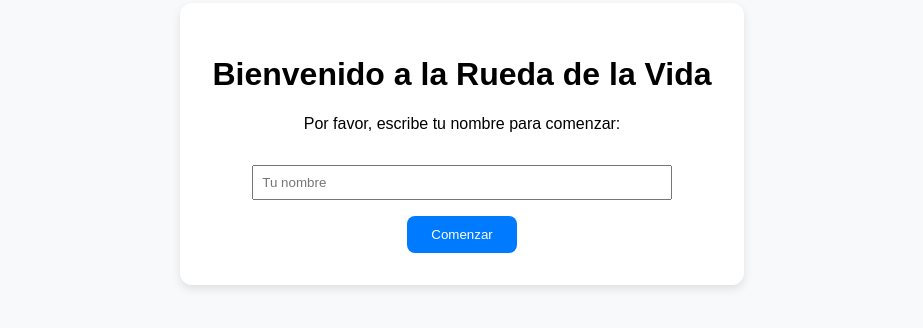
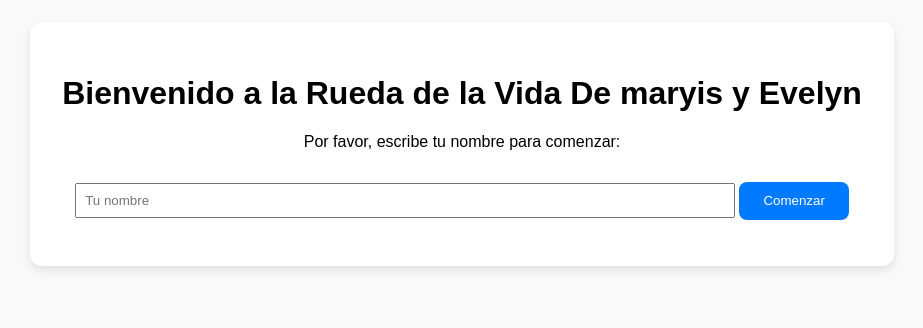
Before and after one commit to coquito-amarillo-sas/coquito_amarillo_web, a plain HTML site: page index.html in a window 1280 px wide. Shown: the part 256-584 px from the top of the page, without its empty margins (178-1101 px from the left). Drawn offline with Linux system fonts and the light colour scheme.

Commit message:
Le cambie el titulo

```diff
--- a/index.html
+++ b/index.html
@@ -9,7 +9,7 @@
 </head>
 <body>
   <div class="container">
-    <h1>Bienvenido a la Rueda de la Vida</h1>
+    <h1>Bienvenido a la Rueda de la Vida De maryis y Evelyn </h1>
     <p>Por favor, escribe tu nombre para comenzar:</p>
     <input type="text" id="nombre" placeholder="Tu nombre">
     <button onclick="iniciar()">Comenzar</button>
```
